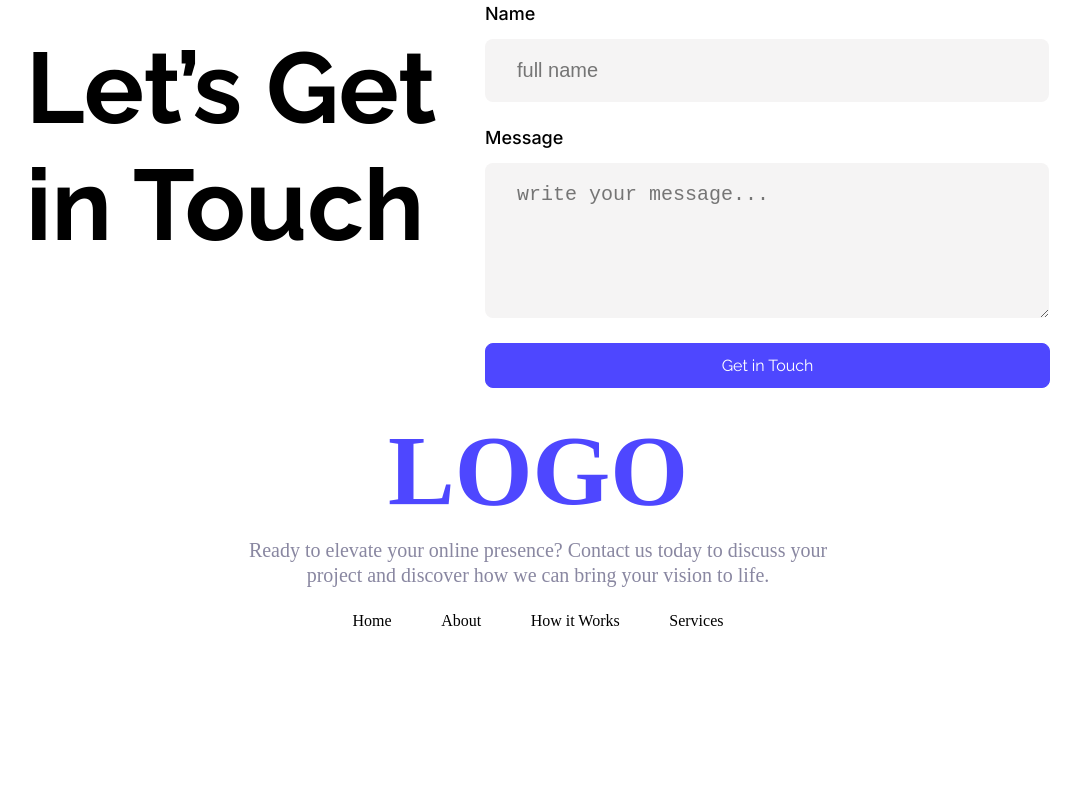
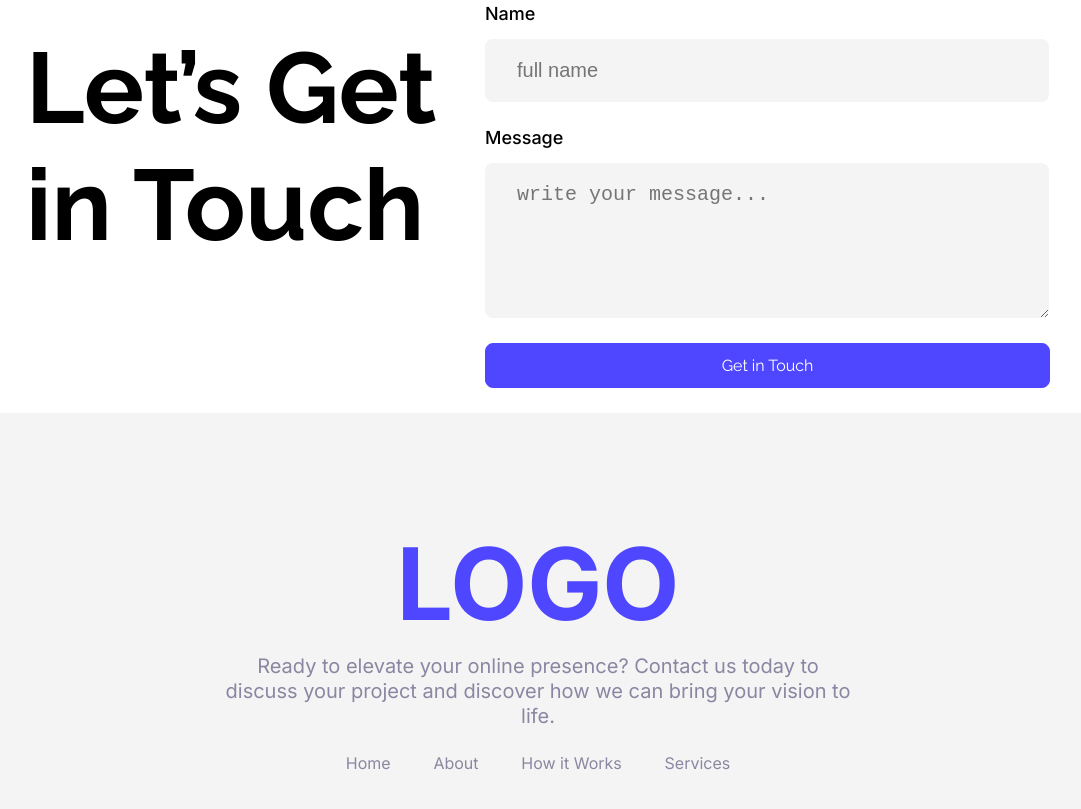
Before and after one commit to MDAbuSabbir/First-Assingment, a plain HTML site: page index.html in a window 1280 px wide. Shown: the part 2404-3213 px from the top of the page, without its empty margins (102-1183 px from the left). Before the commit the page ends 3034 px from the top, so only its background shows below. Drawn offline with Linux system fonts and the light colour scheme.

Commit message:
Re-check Done

```diff
--- a/index.html
+++ b/index.html
@@ -147,10 +147,10 @@
         <h2>LOGO</h2>
     <p>Ready to elevate your online presence? Contact us today to discuss your project and discover how we can bring your vision to life.</p>
     <ul>
-        <li>Home</li>
-        <li>About</li>
-        <li>How it Works</li>
-        <li>Services</li>
+        <li> <a href="#">Home</a></li>
+        <li><a href="#">About</a></li>
+        <li><a href="#">How it Works</a></li>
+        <li><a href="#">Services</a></li>
     </ul>
     </div>
 </footer>
--- a/style.css
+++ b/style.css
@@ -17,7 +17,7 @@
     border-radius: 8px;
     background-color: #4E47FF;
     cursor: pointer;
-    transition: 0.4s;
+    transition: 0.7s;
 }
 .btn-style:hover{
 
@@ -231,7 +231,7 @@ main{
     border-radius: 8px !important;
     background-color: #4E47FF !important;
     cursor: pointer !important;
-    transition: 0.4s;
+    transition: 0.7s;
 }
 .form-submit:hover{
     color: #4E47FF !important;
@@ -240,7 +240,7 @@ main{
     font-weight: 700 !important;
 }
 /* footer styles starts from here */
-ffooter{
+footer{
     font-family: "Inter", sans-serif;
     background-color: #f5f4f4;
     padding: 110px 0;
```
